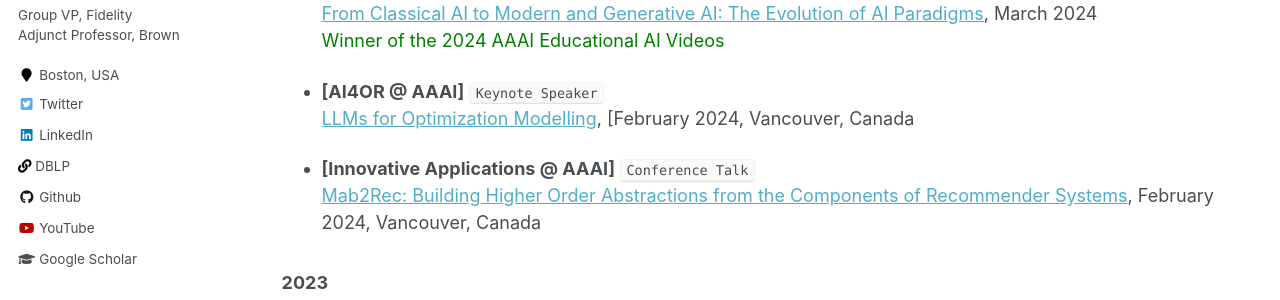
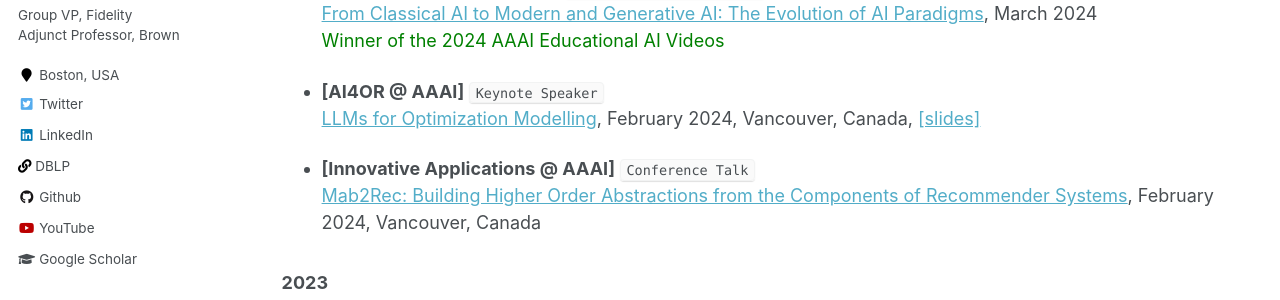
Before and after one commit to skadio/skadio.github.io, a Jekyll site: the page built from _pages/talks.md, in a window 1280 px wide and 900 px high. Shown: the part 390-690 px from the top of the window. Built offline with Jekyll 4.4.1, drawn with Linux system fonts in a browser that asks for light colours.

Commit message:
Update talks.md

```diff
--- a/_pages/talks.md
+++ b/_pages/talks.md
@@ -18,7 +18,7 @@ author_profile: true
    <span style="color:green"> Winner of the 2024 AAAI Educational AI Videos</span>
 
 * **[AI4OR @ AAAI]** `Keynote Speaker`\
-   [LLMs for Optimization Modelling](https://ai-or.github.io/2024/#Keynote%20Spearkers), [February 2024, Vancouver, Canada
+   [LLMs for Optimization Modelling](https://ai-or.github.io/2024/#Keynote%20Spearkers), February 2024, Vancouver, Canada, [[slides]](https://nbviewer.org/github/skadio/skadio.github.io/blob/master/files/2024_Kadioglu_AI4OR_AAAI.pdf)
 
 * **[Innovative Applications @ AAAI]** `Conference Talk`\
    [Mab2Rec: Building Higher Order Abstractions from the Components of Recommender Systems](https://ojs.aaai.org/index.php/AAAI/article/view/30341), February 2024, Vancouver, Canada
```
